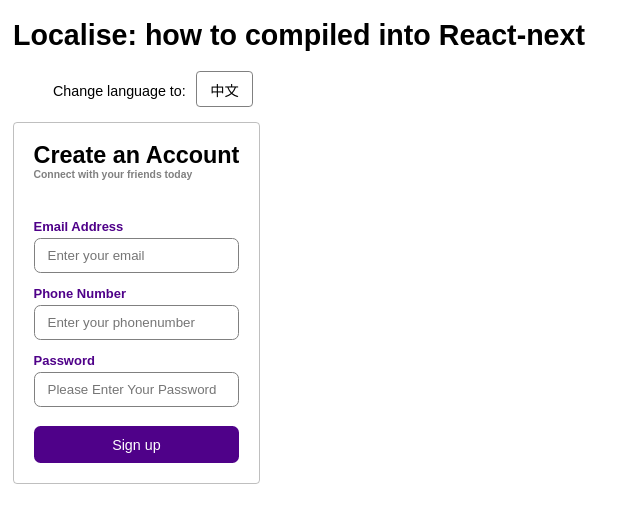
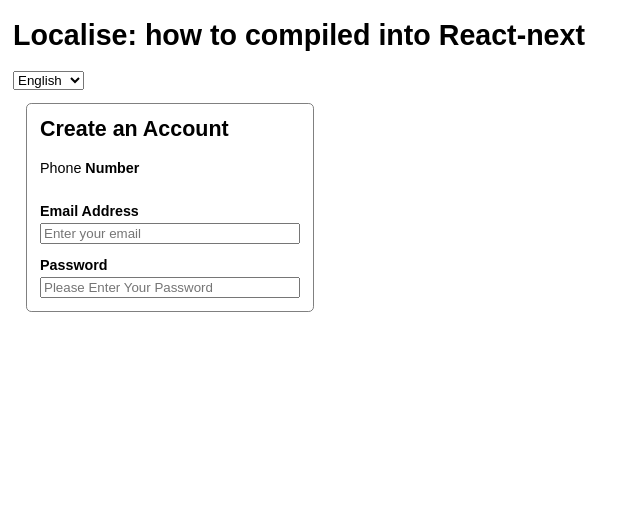
Before and after one commit to rampepurda/lokalise-react-next, a Next.js app: page / in a window 1280 px wide. Shown: the top 522 px of the page, without its empty margins (0-640 px from the left). Built offline with nearby package versions, Linux system fonts and the light colour scheme.

Commit message:
feature/useTranslation (#26)
Rebuild - How to use React Translation

```diff
--- a/locale/en.json
+++ b/locale/en.json
@@ -4,7 +4,7 @@
   "headline": "Create an Account",
   "labelEmail": "Email Address",
   "labelPass": "Password",
-  "labelPhone": "Phone Number",
+  "labelPhone": "Phone <bold>Number</bold>",
   "placeholderEmail": "Enter your email",
   "placeholderPass": "Please Enter Your Password",
   "placeholderPhone": "Enter your phonenumber",
--- a/package.json
+++ b/package.json
@@ -14,9 +14,11 @@
     "cookie": "^0.5.0",
     "dotenv": "^16.0.1",
     "got": "11.8.3",
+    "i18next": "^21.9.1",
     "next": "12.2.2",
     "react": "18.2.0",
     "react-dom": "18.2.0",
+    "react-i18next": "^11.18.4",
     "sass": "^1.53.0"
   },
   "devDependencies": {
--- a/pages/_app.tsx
+++ b/pages/_app.tsx
@@ -1,8 +1,10 @@
 import type { AppProps } from 'next/app'
-import '../styles/index.scss'
+import '../css/index.scss'
 
 function MyApp({ Component, pageProps }: AppProps) {
-  return <Component {...pageProps} />
+  return (
+    <Component {...pageProps} />
+  )
 }
 
 export default MyApp
--- a/pages/index.tsx
+++ b/pages/index.tsx
@@ -1,10 +1,13 @@
-import type {NextPage} from 'next'
-import Head from 'next/head'
-import Layout from '../core-components/Layout'
-import {CreateAccount} from "../ui/forms/create-account";
-import dataListJsonCn from '../locale/zh_CN.json'
-import dataListJsonEn from '../locale/en.json'
+import type {NextPage} from 'next';
+import Head from 'next/head';
+import Link from "next/link";
+import Layout from '../core-components/Layout';
+//import {CreateAccount} from "../ui/forms/create-account";
+import {CreateAccount} from '../ui/forms/create-account/create-account';
+import dataListJsonCn from '../locale/zh_CN.json';
+import dataListJsonEn from '../locale/en.json';
 import {useEffect, useState} from "react";
+
 
 const Home: NextPage = () => {
   const [lanType, setLanType] = useState<boolean>(true)
@@ -34,23 +37,14 @@
         <link rel="icon" href="/favicon.ico" />
       </Head>
 
+      <header>
+        <h1>Localise: how to compiled into React-next</h1>
+      </header>
+
       <Layout>
-        <h1>Localise: how to compiled into React-next</h1>
-        <nav
-          className='lang-changer'
-          aria-label='language changer'
-        >
-          <ul>
-            <li role={'button'}>
-              Change language to: <span onClick={(e) => {
-                e.preventDefault();
-                langHandle()
-            }}
-            >{ lanType ? `${dataCn.zh_cn}` : `${dataEn.en}`}</span>
-            </li>
-          </ul>
-        </nav>
-        <CreateAccount data={ lanType ? langChanger : langChanger } />
+        {/* ...testing purpose */}
+        <CreateAccount />
+
       </Layout>
     </>
   )
--- a/ui/forms/create-account.tsx
+++ /dev/null
@@ -1,50 +0,0 @@
-import {FC} from "react";
-import Style from './create-acount.module.scss'
-
-interface initValues {
-  headline: string,
-  subHeadline: string,
-  labelEmail: string,
-  labelPhone: number,
-  labelPass: string,
-  placeholderEmail: string,
-  placeholderPhone: string,
-  placeholderPass: string,
-  btnSubmit: string
-}
-
-interface propsCreateAccount {
-  data: initValues
-}
-
-export const CreateAccount: FC<propsCreateAccount> = ({data}) => {
-  return (
-    <form
-      className={Style.createAccount}
-      name='createAccount'>
-      <h2>{data.headline}</h2>
-      <h2 className={Style.sub}>{data.subHeadline}</h2>
-      <label>{data.labelEmail}</label>
-      <input
-        type={'email'}
-        placeholder={`${data.placeholderEmail}`}
-      />
-
-      <label>{data.labelPhone}</label>
-      <input
-        type={'text'}
-        placeholder={`${data.placeholderPhone}`}
-      />
-
-      <label>{data.labelPass}</label>
-      <input
-        type={'password'}
-        placeholder={`${data.placeholderPass}`}
-      />
-
-      <button type='button'>
-        {data.btnSubmit}
-      </button>
-    </form>
-  );
-}
--- /dev/null
+++ b/ui/forms/create-account/create-account.tsx
@@ -0,0 +1,55 @@
+import i18n from "i18next";
+import {initReactI18next, Trans, useTranslation} from "react-i18next";
+import Link from "next/link";
+import Style from '../../forms/create-account/use_translation.module.scss';
+import En from '../../../locale/en.json';
+import ZhCn from '../../../locale/zh_CN.json';
+
+const translationEn: any = En
+const translationZhCn: any = ZhCn
+
+i18n
+  .use( initReactI18next)
+  .init({
+    resources: {
+      en: {translation: translationEn},
+      zh_cn: {translation: translationZhCn}
+    },
+    lng: "en",
+    fallbackLng: "en",
+    interpolation: { escapeValue: false}
+  })
+
+export const CreateAccount = () => {
+  const { t } = useTranslation()
+  const handleLang = (e: any) => {
+    i18n.changeLanguage(e.target.value)
+  }
+
+  return (
+    <div className={`${Style.Translation}`}>
+      <select
+        name='languages'
+        onClick={handleLang}
+      >
+        <option value='en' defaultChecked={true}>English</option>
+        <option value='zh_cn'>Chinese</option>
+      </select>
+
+      <div className={Style.Form}>
+        <h2>{t("headline")}</h2>
+        <p>
+          <Trans components={{bold: <strong />}}>labelPhone</Trans>
+        </p>
+
+        <form name={'createAccount'}>
+          <label htmlFor='f_email'>{t("labelEmail")}</label>
+          <input id='f_email' type='email' placeholder={`${t("placeholderEmail")}`} />
+
+          <label htmlFor='f_pwd'>{t("labelPass")}</label>
+          <input id='f_pwd' type='password' placeholder={`${t("placeholderPass")}`} />
+        </form>
+      </div>
+    </div>
+  )
+}
--- /dev/null
+++ b/ui/forms/create-account/use_translation.module.scss
@@ -0,0 +1,24 @@
+.Translation {
+  .Form {
+    max-width: 20rem;
+    margin: 1rem;
+    padding: 1rem;
+    border: 1px solid gray;
+    border-radius: 0.4rem;
+
+    h2 {
+      margin-top: 0;
+    }
+
+    form {
+      display: flex;
+      flex-flow: column;
+
+      label {
+        margin: 1rem 0 0.3rem 0;
+        font-weight: bold;
+      }
+    }
+  }
+
+}
--- a/ui/forms/create-acount.module.scss
+++ /dev/null
@@ -1,54 +0,0 @@
-$is-desktop-max: 'max-width: 750px';
-$c-deeppink: rgb(79, 1, 137 );
-
-.createAccount {
-  display: inline-flex;
-  flex-flow: column;
-  justify-items: flex-start;
-  border: 1px solid rgba(gray, 0.5);
-  border-radius: 0.3rem;
-  padding: 1.5rem;
-
-  h2 {
-    margin: 0;
-    font-size: 1.8rem;
-
-    &.sub {
-      margin-bottom: 2rem;
-      color: gray;
-      font-size: 0.8rem;
-    }
-  }
-
-  label {
-    margin: 1rem 0 0.3rem 0;
-    color: $c-deeppink;
-    font-size: 1rem;
-    font-weight: bolder;
-  }
-
-  input {
-    padding: 0.5rem 1rem;
-    height: 20px;
-    border: 1px solid gray;
-    border-radius: 0.5rem;
-  }
-
-  button {
-    cursor: pointer;
-    margin: 1.5rem 0 0 0;
-    padding: 0.8rem 0.6rem;
-    border: 0 none;
-    border-radius: 0.5rem;
-    background-color: $c-deeppink;
-    color: white;
-    font-size: 1.1rem;
-
-    &:hover {
-      background-color: transparentize($c-deeppink, 0.2);
-    }
-  }
-
-  // MEDIA QUERIES
-  @media ($is-desktop-max) {}
-}
```
Also changed, not shown: css/_main.scss (renamed from styles/_main.scss), css/_typo.scss (renamed from styles/_typo.scss), css/index.scss (renamed from styles/index.scss), 1 other file (tests, documents, lock files or other folders).
